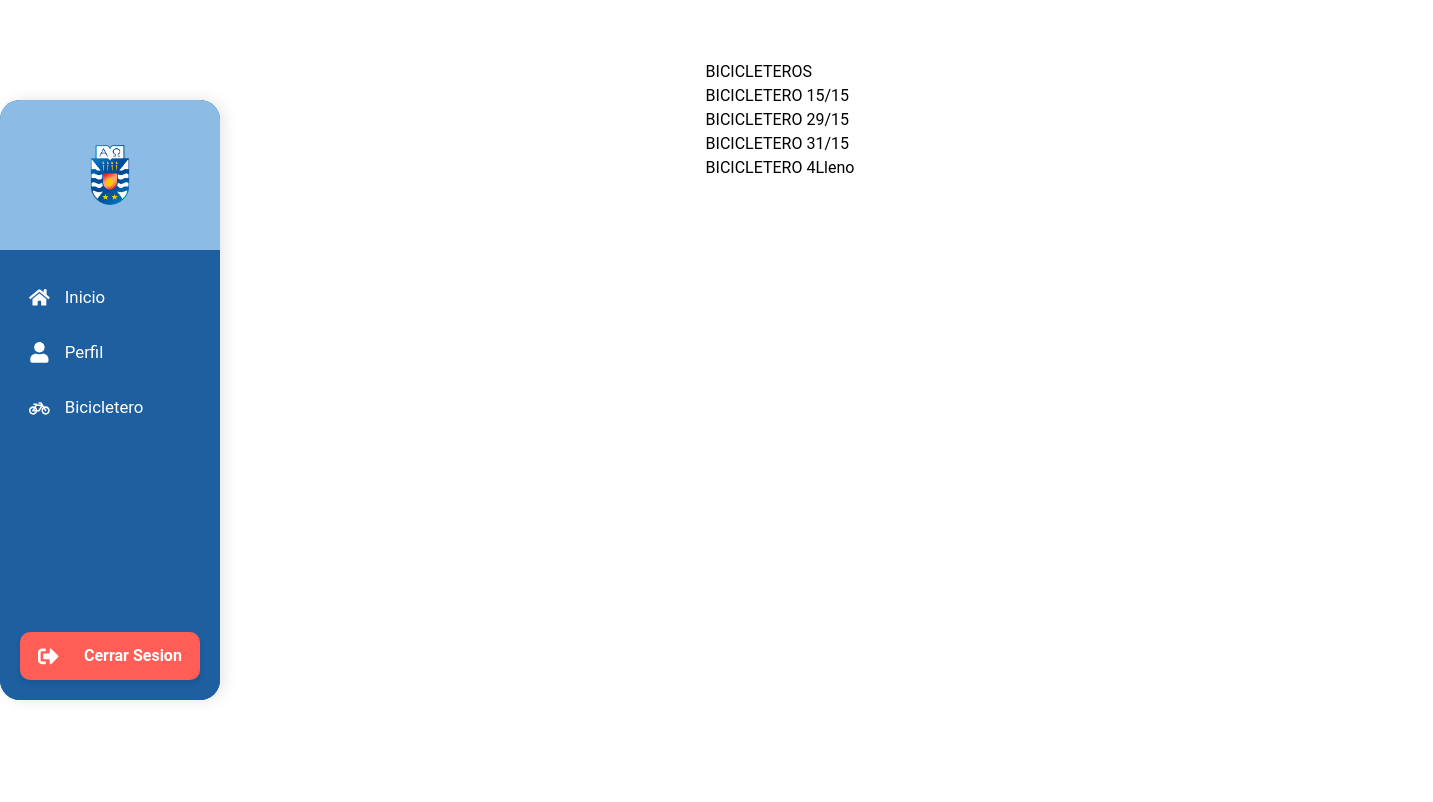
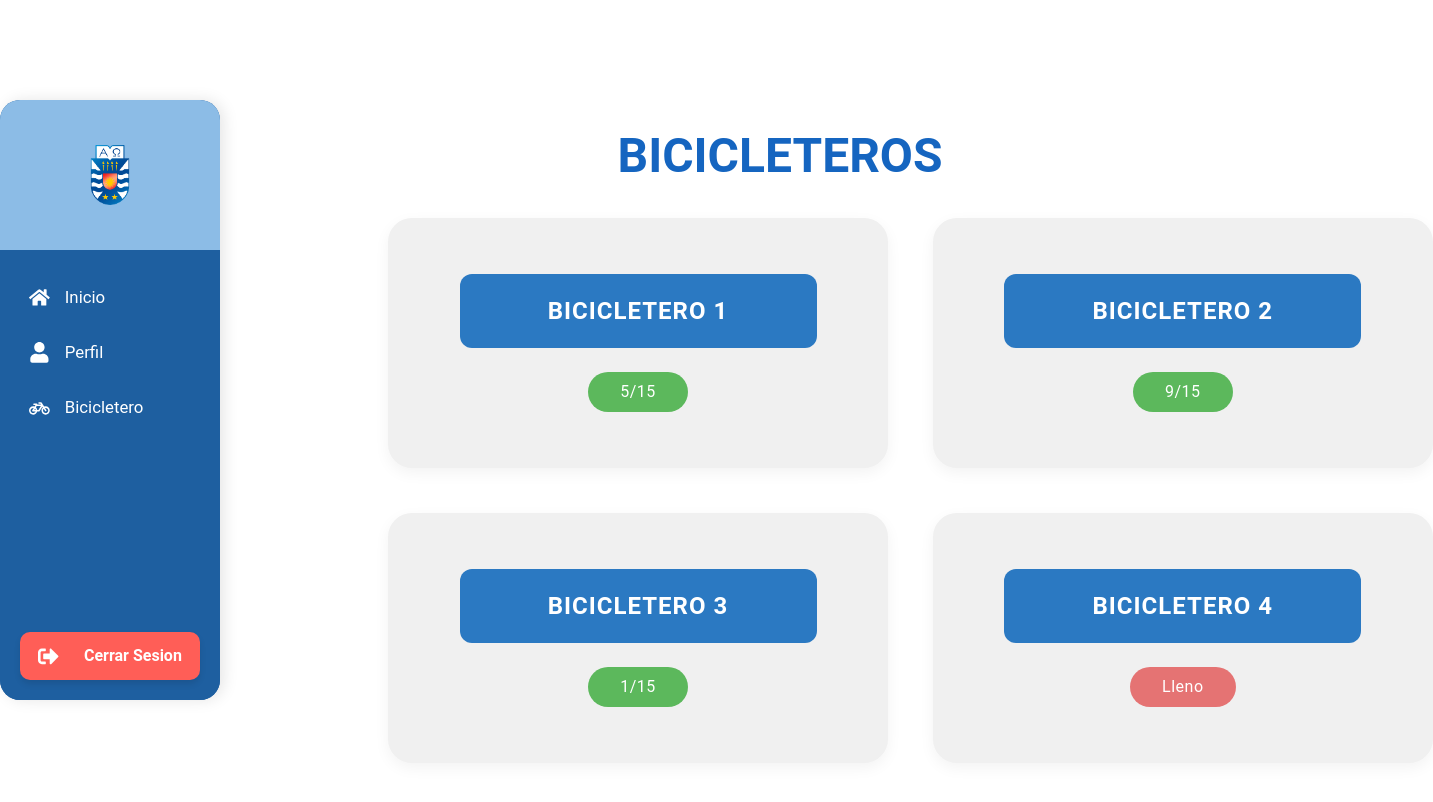
Before and after one commit to VictoRvs23/Proyecto-Ingenieria-de-Software, a React (Vite) app in the folder frontend/: page /home/bicicletero in a window 1280 px wide. Shown: the top 802 px of the page, 1433 px wide, since content can reach past the window. Built offline with nearby package versions, Linux system fonts and the light colour scheme; no server answers.

Commit message:
Creacion modulo Bicicletero

```diff
--- a/frontend/src/pages/Bicicletero.jsx
+++ b/frontend/src/pages/Bicicletero.jsx
@@ -1,26 +1,60 @@
+import React, { useState, useEffect } from 'react';
+import { useNavigate } from 'react-router-dom';
+import '../styles/bicicletero.css';
 
-const Bicicleteros = () => {
-  const zones = [
-    { id: 1, capacity: "5/15", status: "available" },
-    { id: 2, capacity: "9/15", status: "available" },
-    { id: 3, capacity: "1/15", status: "available" },
-    { id: 4, capacity: "Lleno", status: "full" },
-  ];
+const Bicicletero = () => {
+  const navigate = useNavigate();
+  const [bicicleteros, setBicicleteros] = useState([]);
+
+  useEffect(() => {
+    const dataBicicleteros = [
+      { numero: 1, espaciosOcupados: 5, espaciosTotales: 15 },
+      { numero: 2, espaciosOcupados: 9, espaciosTotales: 15 },
+      { numero: 3, espaciosOcupados: 1, espaciosTotales: 15 },
+      { numero: 4, espaciosOcupados: 15, espaciosTotales: 15 }
+    ];
+    setBicicleteros(dataBicicleteros);
+  }, []);
+
+  const handleBicicleteroClick = (numero) => {
+    console.log(`Navegando a bicicletero ${numero}`);
+  };
 
   return (
-    <div className="zones-page">
-      <h1>BICICLETEROS</h1>
-      <div className="zones-grid">
-        {zones.map(zone => (
-          <div key={zone.id} className="zone-card">
-            <button className="zone-main-btn">BICICLETERO {zone.id}</button>
-            <span className={`status-badge ${zone.status}`}>
-              {zone.capacity}
-            </span>
-          </div>
-        ))}
+    <div className="bicicleteros-container">
+      <h1 className="bicicleteros-title">BICICLETEROS</h1>
+
+      <div className="bicicleteros-grid">
+        {bicicleteros.map((bici) => {
+          const estaLleno = bici.espaciosOcupados >= bici.espaciosTotales;
+
+          return (
+            <div
+              key={bici.numero}
+              className="bicicletero-card"
+            >
+              <button
+                className="bicicletero-header-card"
+                onClick={() => handleBicicleteroClick(bici.numero)}
+              >
+                BICICLETERO {bici.numero}
+              </button>
+
+              <div className="bicicletero-status">
+                {estaLleno ? (
+                  <span className="status-badge lleno">Lleno</span>
+                ) : (
+                  <span className="status-badge disponible">
+                    {bici.espaciosOcupados}/{bici.espaciosTotales}
+                  </span>
+                )}
+              </div>
+            </div>
+          );
+        })}
       </div>
     </div>
   );
 };
-export default Bicicleteros;
+
+export default Bicicletero;
--- /dev/null
+++ b/frontend/src/styles/bicicletero.css
@@ -0,0 +1,93 @@
+.bicicleteros-container {
+  width: 100%;
+  padding: 2rem;
+  padding-top: 60px;
+  min-height: 100vh;
+  background-color: #ffffff;
+}
+
+.bicicleteros-title {
+  font-family: 'Roboto', sans-serif;
+  color: #1565C0;
+  font-size: 3rem;
+  font-weight: 600;
+  margin-bottom: 10px;
+  text-transform: uppercase;
+  text-align: center;
+}
+
+.bicicleteros-grid {
+  display: grid;
+  grid-template-columns: repeat(2, 1fr);
+  gap: 2.8rem;
+  max-width: 1100px;
+  margin: 0 auto;
+  padding: 1rem;
+}
+
+.bicicletero-card {
+  background: #f0f0f0;
+  border-radius: 1.5rem;
+  padding: 25px 40px;
+  display: flex;
+  flex-direction: column;
+  align-items: center;
+  justify-content: center;
+  gap: 1.5rem;
+  min-height: 250px;
+  width: 500px;
+  box-shadow: 0 5px 15px rgba(0, 0, 0, 0.05);
+  margin: 0 auto;
+}
+
+.bicicletero-header-card {
+  background: #2b79c2;
+  color: white;
+  padding: 1.2rem 2.5rem;
+  border-radius: 0.75rem;
+  font-size: 1.5rem;
+  font-weight: bold;
+  text-align: center;
+  width: 85%;
+  letter-spacing: 1px;
+  border: none;
+  cursor: pointer;
+  transition: background-color 0.3s, transform 0.2s;
+}
+
+.bicicletero-header-card:hover {
+  background: #1565C0;
+  transform: scale(1.02);
+}
+
+.bicicletero-status {
+  width: 100%;
+  display: flex;
+  justify-content: center;
+}
+
+.status-badge {
+  padding: 0.5rem 2rem;
+  border-radius: 2rem;
+  font-size: 1rem;
+  color: white;
+  letter-spacing: 0.5px;
+}
+
+.status-badge.disponible {
+  background: #5CB85C;
+}
+
+.status-badge.lleno {
+  background: #E57373;
+}
+
+@media (max-width: 768px) {
+  .bicicleteros-grid {
+    grid-template-columns: 1fr;
+  }
+
+  .bicicleteros-title {
+    font-size: 2rem;
+  }
+}
--- a/frontend/src/styles/profile.css
+++ b/frontend/src/styles/profile.css
@@ -54,7 +54,7 @@
 }
 
 .action-btn {
-  background-color: #1565C0;
+  background-color: #2b79c2;
   color: white;
   border: none;
   padding: 12px 30px;
@@ -68,7 +68,7 @@
 }
 
 .action-btn:hover {
-  background-color: #0d47a1;
+  background-color: #1565C0;
 }
 
 .info-box {
```
Also changed, not shown: frontend/src/pages/Espacios.jsx (added), frontend/src/styles/espacios.css (added).
